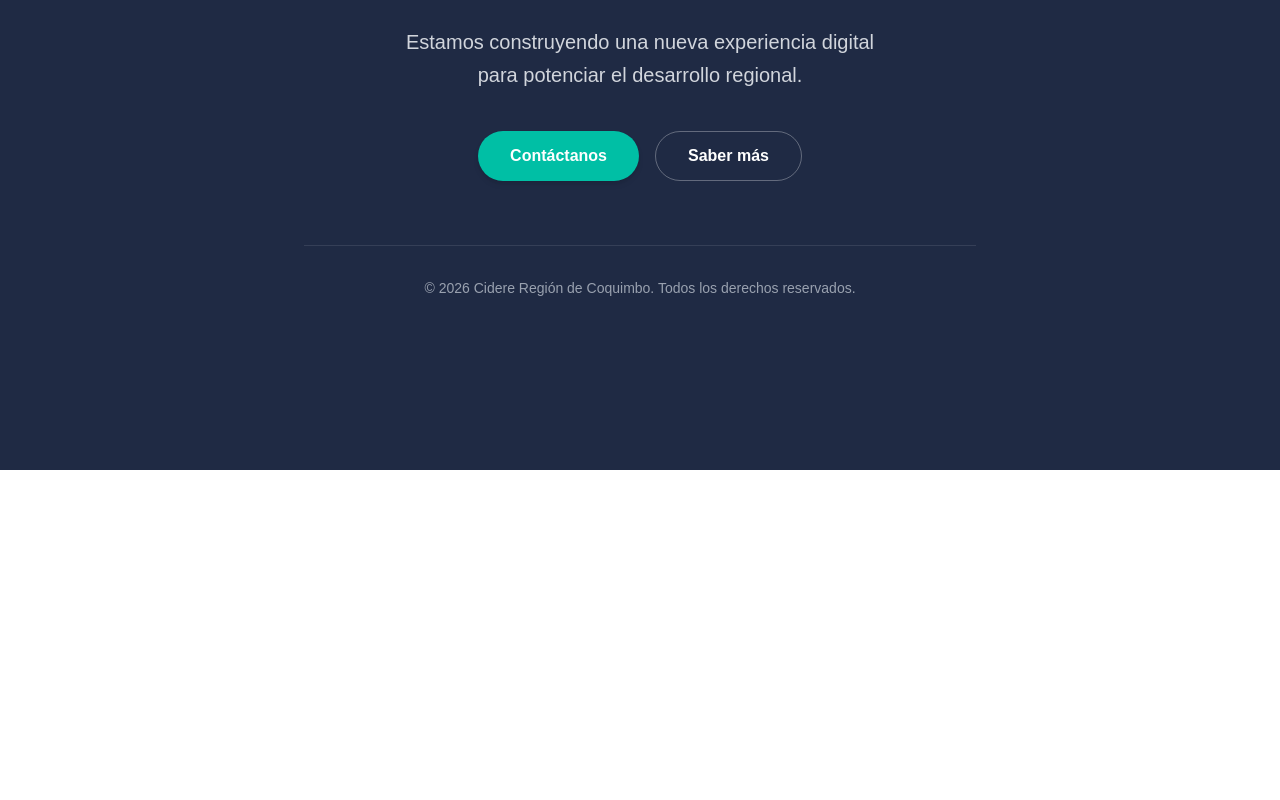
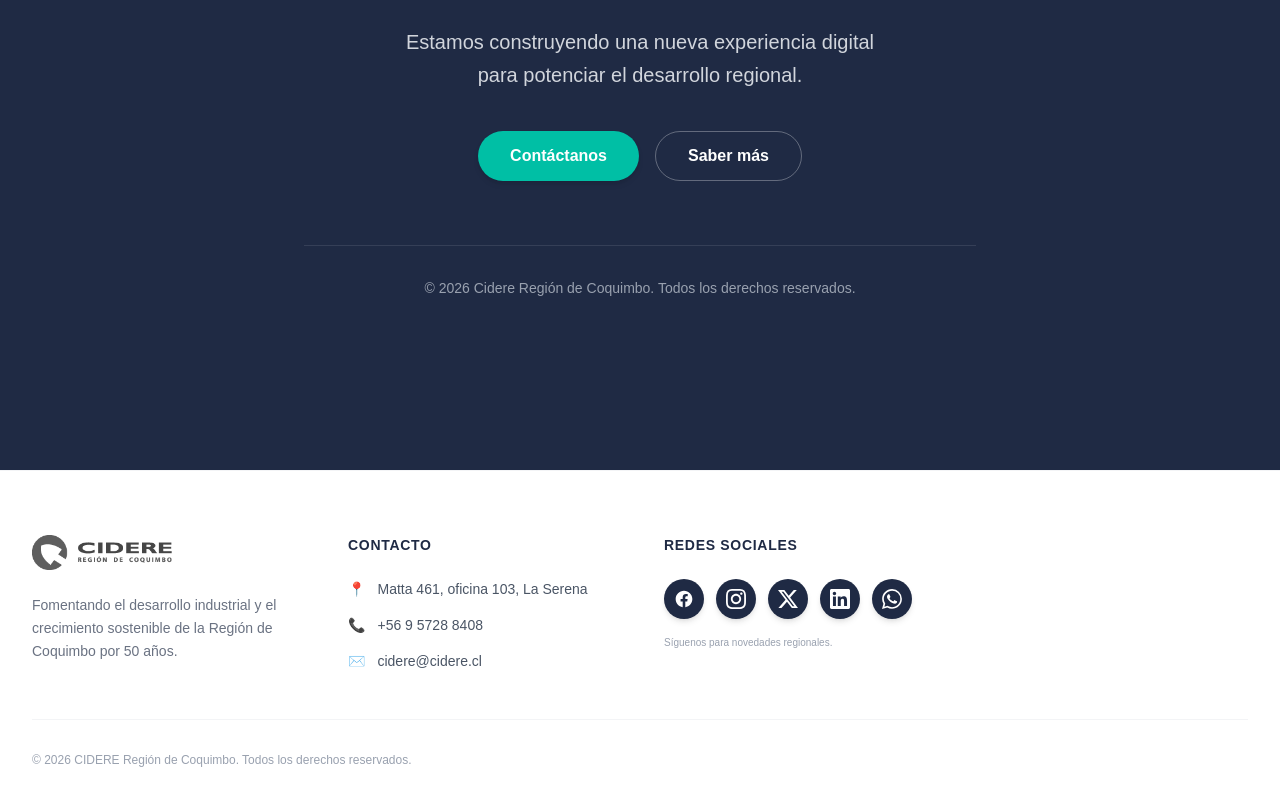
Before and after one commit to elpablii/practicacidere, a Next.js app in the folder practicaprofesional/cidere/paginapilotocidere/: page / in a window 1280 px wide. Shown: the part 410-1210 px from the top of the page. Before the commit the page ends 880 px from the top, so only its background shows below. Built offline with nearby package versions, Linux system fonts and the light colour scheme.

Commit message:
Creación y desarrollo del Footer institucional (pie de página)

```diff
--- a/practicaprofesional/cidere/paginapilotocidere/src/app/layout.tsx
+++ b/practicaprofesional/cidere/paginapilotocidere/src/app/layout.tsx
@@ -1,7 +1,8 @@
 import type { Metadata } from "next";
 import { Geist, Geist_Mono } from "next/font/google";
 import "./globals.css";
-import Navbar from "@/components/navbar.tsx";
+import Navbar from "@/components/navbar";
+import Footer from "@/components/footer";
 
 const geistSans = Geist({
   variable: "--font-geist-sans",
@@ -24,14 +25,18 @@ export default function RootLayout({
   children: React.ReactNode;
 }>) {
   return (
-    <html lang="es">
-      <body className={`${geistSans.variable} ${geistMono.variable} antialiased`}>
-        {/* 2. Colocamos el Navbar arriba de todo */}
+    <html lang="es" className="scroll-smooth">
+      <body className={`${geistSans.variable} ${geistMono.variable} antialiased flex flex-col min-h-screen`}>
+        {/* El Navbar arriba de todo */}
         <Navbar />
-        {/* Añadimos un padding-top para que el contenido no quede debajo del menú fijo */}
-        <div className="pt-20">
+
+        {/* El contenido principal que "empuja" al footer hacia abajo si hay poco texto */}
+        <main className="flex-grow pt-20">
           {children}
-        </div>
+        </main>
+
+        {/* El Footer al final */}
+        <Footer />
       </body>
     </html>
   );
--- /dev/null
+++ b/practicaprofesional/cidere/paginapilotocidere/src/components/footer.tsx
@@ -0,0 +1,110 @@
+import React from "react";
+import Link from "next/link";
+import Image from "next/image";
+import logoCidere from "@/assets/logos/logo-full.png";
+
+const Footer = () => {
+
+    const contactInfo = {
+        address: "Matta 461, oficina 103, La Serena",
+        phone: "+56 9 5728 8408",
+        email: "cidere@cidere.cl",
+        whatsapp: "https://wa.me/56957288408"
+    };
+
+    const socialLinks = [
+        {
+            name: "Facebook",
+            href: "https://web.facebook.com/profile.php?id=100063591579194#",
+            icon: <svg className="w-5 h-5" fill="currentColor" viewBox="0 0 24 24"><path d="M22 12c0-5.523-4.477-10-10-10S2 6.477 2 12c0 4.991 3.657 9.128 8.438 9.878v-6.987h-2.54V12h2.54V9.797c0-2.506 1.492-3.89 3.777-3.89 1.094 0 2.238.195 2.238.195v2.46h-1.26c-1.243 0-1.63.771-1.63 1.562V12h2.773l-.443 2.89h-2.33v6.988C18.343 21.128 22 16.991 22 12z" /></svg>
+        },
+        {
+            name: "Instagram",
+            href: "https://www.instagram.com/cidere_regiondecoquimbo/",
+            icon: <svg className="w-5 h-5" fill="currentColor" viewBox="0 0 24 24"><path d="M12 2.163c3.204 0 3.584.012 4.85.07 3.252.148 4.771 1.691 4.919 4.919.058 1.265.069 1.645.069 4.849 0 3.205-.012 3.584-.069 4.849-.149 3.225-1.664 4.771-4.919 4.919-1.266.058-1.644.07-4.85.07-3.204 0-3.584-.012-4.849-.07-3.26-.149-4.771-1.699-4.919-4.92-.058-1.265-.07-1.644-.07-4.849 0-3.204.013-3.583.07-4.849.149-3.227 1.664-4.771 4.919-4.919 1.266-.057 1.645-.069 4.849-.069zm0-2.163c-3.259 0-3.667.014-4.947.072-4.358.2-6.78 2.618-6.98 6.98-.059 1.281-.073 1.689-.073 4.948 0 3.259.014 3.668.072 4.948.2 4.358 2.618 6.78 6.98 6.98 1.281.058 1.689.072 4.948.072 3.259 0 3.668-.014 4.948-.072 4.354-.2 6.782-2.618 6.979-6.98.059-1.28.073-1.689.073-4.948 0-3.259-.014-3.667-.072-4.947-.196-4.354-2.617-6.78-6.979-6.98-1.281-.059-1.69-.073-4.949-.073zm0 5.838c-3.403 0-6.162 2.759-6.162 6.162s2.759 6.163 6.162 6.163 6.162-2.759 6.162-6.163-2.759-6.162-6.162-6.162zm0 10.162c-2.209 0-4-1.79-4-4 0-2.209 1.791-4 4-4s4 1.791 4 4c0 2.21-1.791 4-4 4zm6.406-11.845c-.796 0-1.441.645-1.441 1.44s.645 1.44 1.441 1.44c.795 0 1.439-.645 1.439-1.44s-.644-1.44-1.439-1.44z" /></svg>
+        },
+        {
+            name: "X (Twitter)",
+            href: "https://x.com/cidereivregion",
+            icon: <svg className="w-5 h-5" fill="currentColor" viewBox="0 0 24 24"><path d="M18.901 1.153h3.68l-8.04 9.19L24 22.846h-7.406l-5.8-7.584-6.638 7.584H.474l8.6-9.83L0 1.154h7.594l5.243 6.932 6.064-6.932zm-1.292 19.49h2.039L6.486 3.24H4.298l13.311 17.403z" /></svg>
+        },
+        {
+            name: "LinkedIn",
+            href: "https://www.linkedin.com/in/cidere-regi%C3%B3n-de-coquimbo-43b602205/",
+            icon: <svg className="w-5 h-5" fill="currentColor" viewBox="0 0 24 24"><path d="M20.447 20.452h-3.554v-5.569c0-1.328-.027-3.037-1.852-3.037-1.853 0-2.136 1.445-2.136 2.939v5.667H9.351V9h3.414v1.561h.046c.477-.9 1.637-1.85 3.37-1.85 3.601 0 4.267 2.37 4.267 5.455v6.286zM5.337 7.433c-1.144 0-2.063-.926-2.063-2.065 0-1.138.92-2.063 2.063-2.063 1.14 0 2.064.925 2.064 2.063 0 1.139-.925 2.065-2.064 2.065zm1.782 13.019H3.555V9h3.564v11.452zM22.225 0H1.771C.792 0 0 .774 0 1.729v20.542C0 23.227.792 24 1.771 24h20.451C23.2 24 24 23.227 24 22.271V1.729C24 .774 23.2 0 22.222 0h.003z" /></svg>
+        },
+        {
+            name: "WhatsApp",
+            href: contactInfo.whatsapp,
+            icon: <svg className="w-5 h-5" fill="currentColor" viewBox="0 0 24 24"><path d="M17.472 14.382c-.297-.149-1.758-.867-2.03-.967-.273-.099-.471-.148-.67.15-.197.297-.767.966-.94 1.164-.173.199-.347.223-.644.075-.297-.15-1.255-.463-2.39-1.475-.883-.788-1.48-1.761-1.653-2.059-.173-.297-.018-.458.13-.606.134-.133.298-.347.446-.52.149-.174.198-.298.298-.497.099-.198.05-.371-.025-.52-.075-.149-.669-1.612-.916-2.207-.242-.579-.487-.5-.669-.51-.173-.008-.371-.01-.57-.01-.198 0-.52.074-.792.372-.272.297-1.04 1.016-1.04 2.479 0 1.462 1.065 2.875 1.213 3.074.149.198 2.096 3.2 5.077 4.487.709.306 1.262.489 1.694.625.712.227 1.36.195 1.871.118.571-.085 1.758-.719 2.006-1.413.248-.694.248-1.289.173-1.413-.074-.124-.272-.198-.57-.347m-5.421 7.403h-.004a9.87 9.87 0 01-5.031-1.378l-.361-.214-3.741.982.998-3.648-.235-.374a9.86 9.86 0 01-1.51-5.26c.001-5.45 4.436-9.884 9.888-9.884 2.64 0 5.122 1.03 6.988 2.898a9.825 9.825 0 012.893 6.994c-.003 5.45-4.437 9.884-9.885 9.884m8.413-18.297A11.815 11.815 0 0012.05 0C5.495 0 .16 5.335.157 11.892c0 2.096.547 4.142 1.588 5.945L0 24l6.335-1.662c1.72.94 3.659 1.437 5.63 1.438h.004c6.554 0 11.89-5.335 11.893-11.893a11.821 11.821 0 00-3.48-8.413z" /></svg>
+        },
+    ];
+
+    return (
+        <footer className="bg-white border-t border-gray-100 pt-16 pb-8">
+            <div className="max-w-7xl mx-auto px-4 sm:px-6 lg:px-8">
+                <div className="grid grid-cols-1 md:grid-cols-2 lg:grid-cols-4 gap-12 mb-12">
+
+                    {/* Columna 1: Identidad*/}
+                    <div className="space-y-6">
+                        <Image
+                            src={logoCidere}
+                            alt="CIDERE Coquimbo"
+                            width={140}
+                            height={50}
+                            className="grayscale opacity-80 hover:grayscale-0 transition-all"
+                        />
+                        <p className="text-gray-500 text-sm leading-relaxed">
+                            Fomentando el desarrollo industrial y el crecimiento sostenible de la Región de Coquimbo por 50 años.
+                        </p>
+                    </div>
+
+                    {/* Columna 2: Contacto */}
+                    <div>
+                        <h3 className="text-primary font-bold mb-6 text-sm uppercase tracking-wider">Contacto</h3>
+                        <ul className="space-y-4 text-sm text-gray-600">
+                            <li className="flex items-center">
+                                <span className="text-secondary mr-3">📍</span> {contactInfo.address}
+                            </li>
+                            <li className="flex items-center">
+                                <span className="text-secondary mr-3">📞</span> {contactInfo.phone}
+                            </li>
+                            <li className="flex items-center">
+                                <span className="text-secondary mr-3">✉️</span> {contactInfo.email}
+                            </li>
+                        </ul>
+                    </div>
+
+                    {/* Columna 3: Redes Sociales*/}
+                    <div>
+                        <h3 className="text-primary font-bold mb-6 text-sm uppercase tracking-wider">Redes Sociales</h3>
+                        <div className="flex flex-wrap gap-3">
+                            {socialLinks.map((social) => (
+                                <Link
+                                    key={social.name}
+                                    href={social.href}
+                                    target="_blank"
+                                    rel="noopener noreferrer"
+                                    className="w-10 h-10 rounded-full bg-primary text-white flex items-center justify-center hover:bg-secondary transition-all shadow-md"
+                                    aria-label={social.name}
+                                >
+                                    {social.icon}
+                                </Link>
+                            ))}
+                        </div>
+                        <p className="mt-4 text-[10px] text-gray-400 font-medium">Síguenos para novedades regionales.</p>
+                    </div>
+                </div>
+
+                {/* Derechos */}
+                <div className="border-t border-gray-100 pt-8 text-center md:text-left">
+                    <p className="text-gray-400 text-xs">
+                        © {new Date().getFullYear()} CIDERE Región de Coquimbo. Todos los derechos reservados.
+                    </p>
+                </div>
+            </div>
+        </footer>
+    );
+};
+
+export default Footer;
```
Also changed, not shown: practicaprofesional/cidere/paginapilotocidere/src/components/navbar.tsx (+31 -30 lines).
